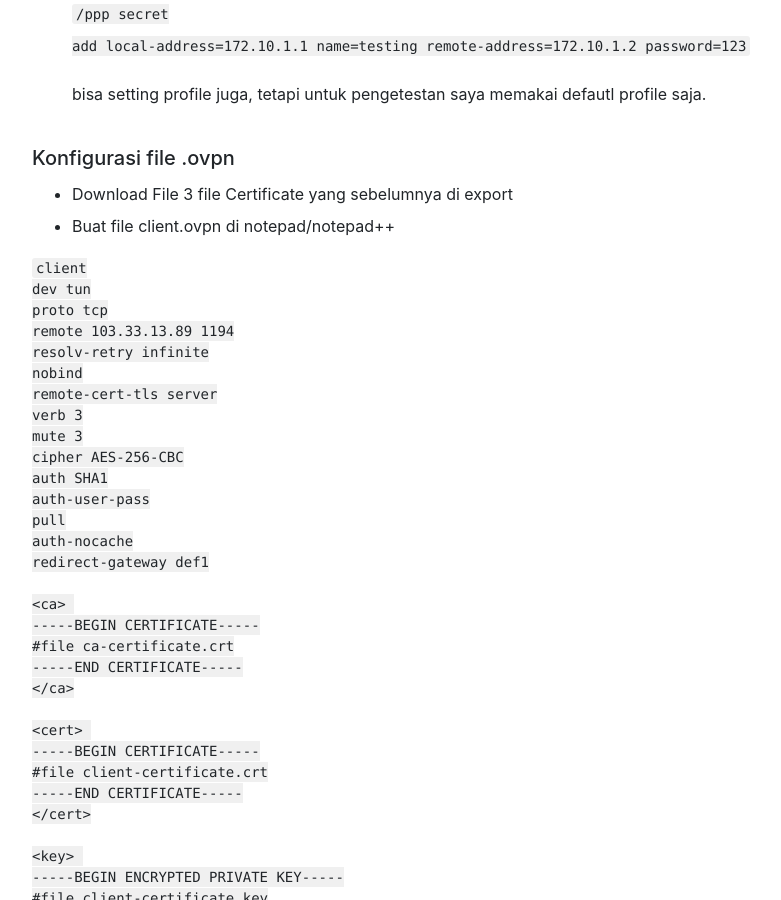
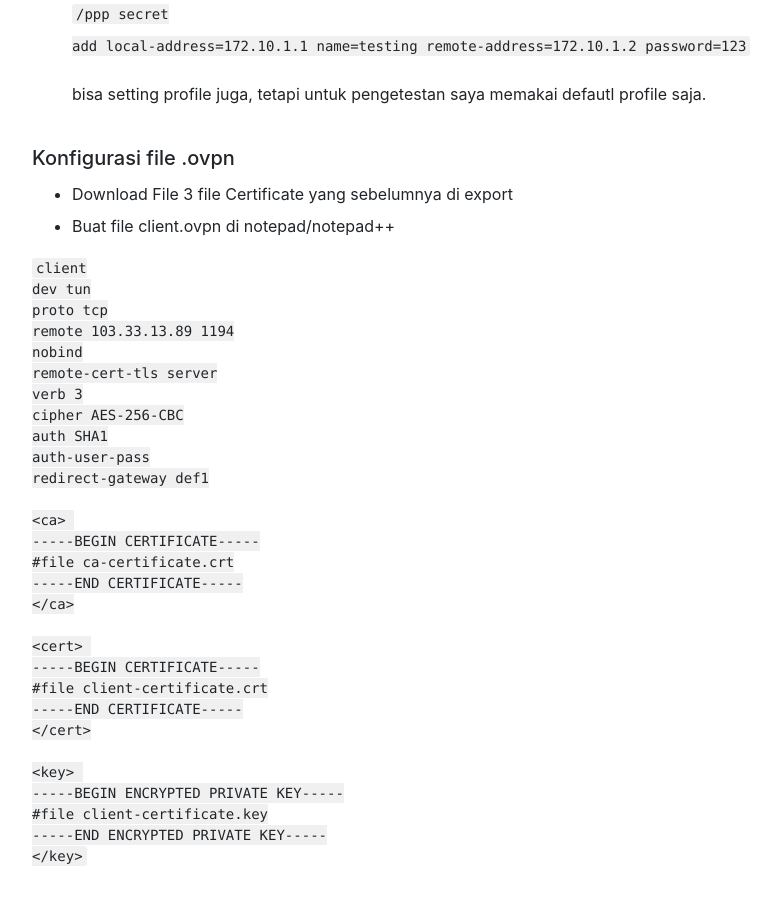
Before and after one commit to raflimaulanarizki/raflimaulanarizki.github.io, a Jekyll site: the page built from _posts/2023-08-06-mikrotik_OpenVPN.md, in a window 1280 px wide and 900 px high, scrolled down 2866 px. Shown: the whole window, without its empty margins (208-989 px from the left). Built offline with Jekyll 4.4.1, drawn with Linux system fonts in a browser that asks for light colours; nearby versions of some CDN libraries; comment, search, counter and statistics services are not loaded; a style sheet for code colours, icons or effects is not loaded.

Commit message:
improve openvpn

```diff
--- a/_posts/2023-08-06-mikrotik_OpenVPN.md
+++ b/_posts/2023-08-06-mikrotik_OpenVPN.md
@@ -89,16 +89,12 @@ client
 dev tun
 proto tcp
 remote 103.33.13.89 1194
-resolv-retry infinite
 nobind
 remote-cert-tls server
 verb 3
-mute 3
 cipher AES-256-CBC
 auth SHA1
 auth-user-pass
-pull
-auth-nocache
 redirect-gateway def1
 
 <ca>
```
